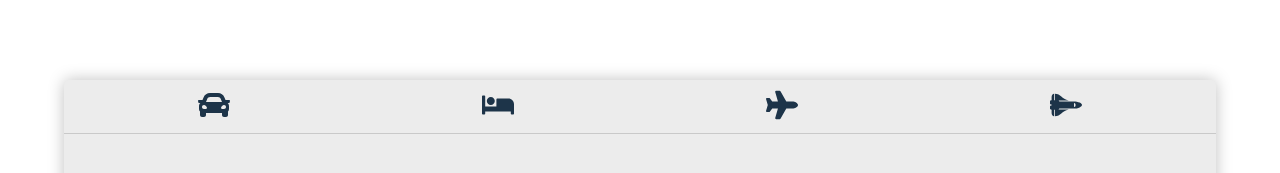
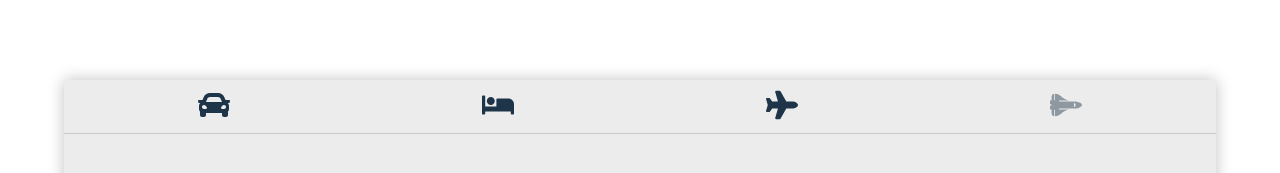
Before and after one commit to dragosbus/advanced-react-workshop, a React (Create React App) app in the folder tabs/: page / in a window 1280 px wide. Shown: the top 173 px of the page. Built offline with nearby package versions, Linux system fonts and the light colour scheme.

Commit message:
change className for the svg if the button is disabled

```diff
--- a/tabs/src/App.css
+++ b/tabs/src/App.css
@@ -27,6 +27,14 @@
   fill: rgb(29, 52, 73);
 }
 
+.tab-active {
+
+}
+
+.tab-disabled svg {
+  fill: rgba(29, 52, 73, 0.459);
+}
+
 .panel {
   padding: 1rem;
   animation: fade-in 0.5s ease-in;
--- a/tabs/src/App.js
+++ b/tabs/src/App.js
@@ -26,7 +26,7 @@ const panels = [
   },
   {
     btn: <FaSpaceShuttle />,
-    disabled: false,
+    disabled: true,
     panel: text.space
   }
 ];
--- a/tabs/src/components/Tabs/Tab.js
+++ b/tabs/src/components/Tabs/Tab.js
@@ -1,7 +1,11 @@
 import React from 'react';
 
 export const Tab = props => (
-  <button onClick={props.changeActivePanel} disabled={props.disabled}>
+  <button
+    onClick={props.changeActivePanel}
+    disabled={props.disabled}
+    className={props.disabled ? 'tab-disabled' : 'none'}
+  >
     {props.children}
   </button>
 );
```
